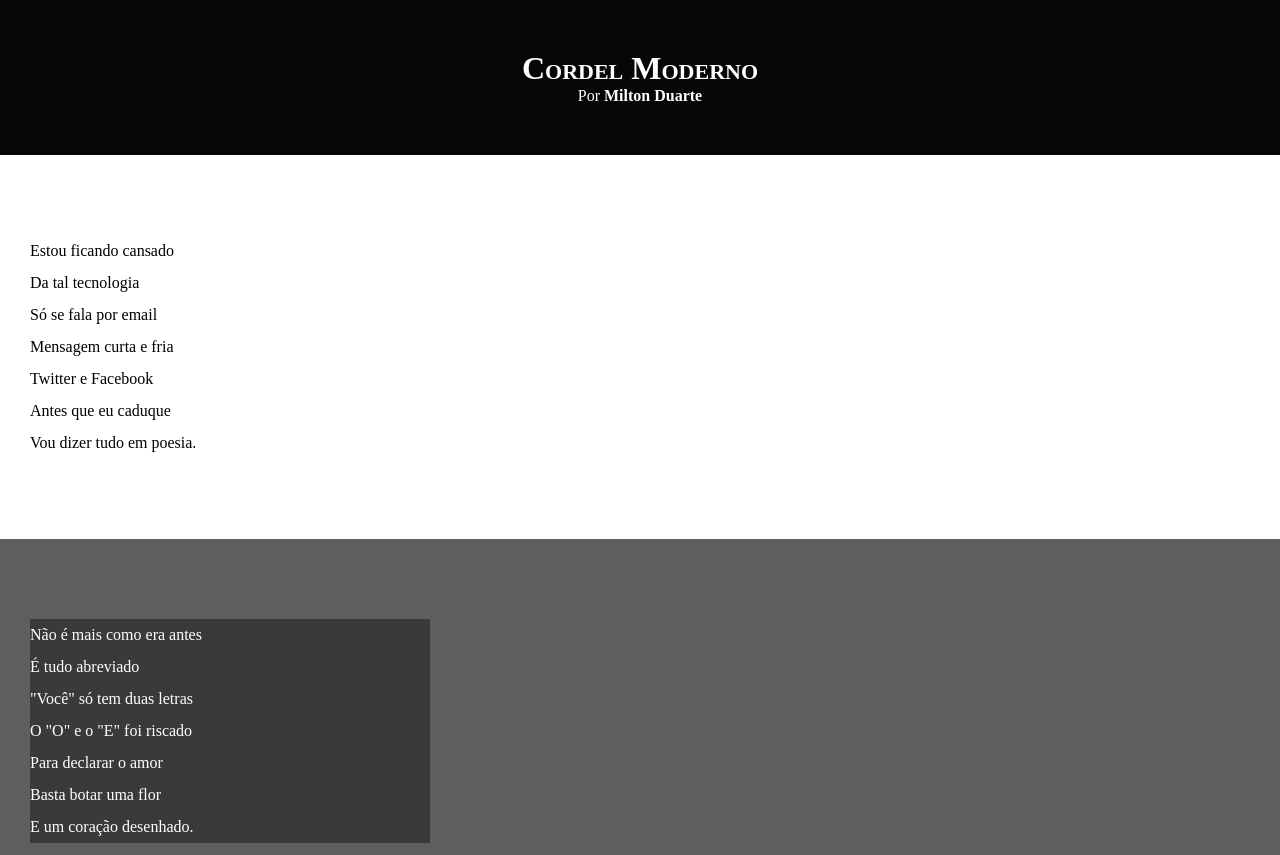
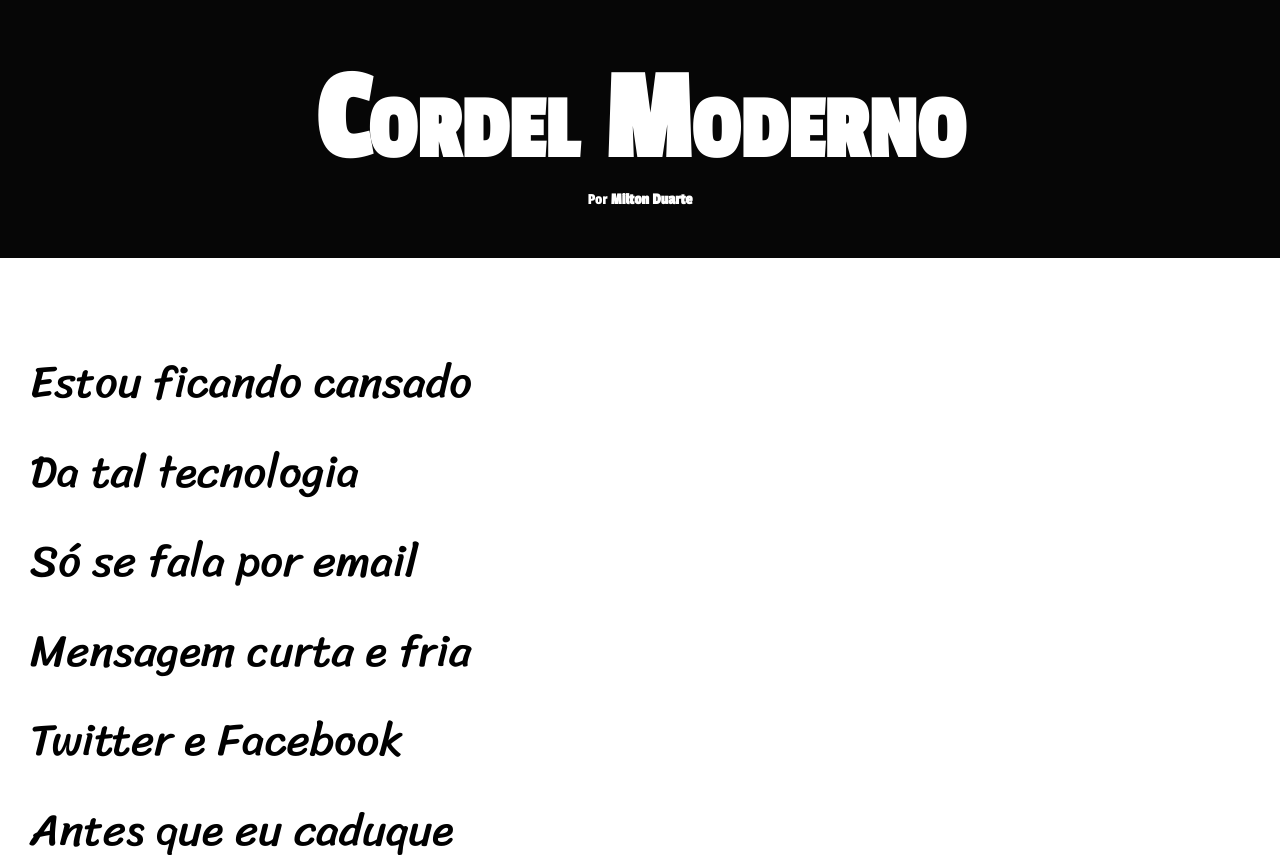
Before and after one commit to daniarcanjo/html-css, a plain HTML site: page desafios/d012/index.html in a window 1280 px wide. Shown: the top 855 px of the page. Drawn offline with Linux system fonts and the light colour scheme.

Commit message:
atualização de estilo desafio 12

```diff
--- a/desafios/d012/estilo/style.css
+++ b/desafios/d012/estilo/style.css
@@ -1,5 +1,14 @@
 @charset "UTF-8";
 
+@import url('https://fonts.googleapis.com/css2?family=Passion+One&display=swap');
+
+@import url('https://fonts.googleapis.com/css2?family=Passion+One&family=Sriracha&display=swap');
+
+:root{
+    --fonte1:verdana, geneva, tahoma, sans-serif;
+    --fonte2: 'Passion One', cursive;
+    --fonte3: 'Sriracha', cursive;
+}
 *{
     margin: 0px;
     padding: opx;
@@ -8,17 +17,20 @@
 html, body {
     min-height: 100vh;
     background-color: darkgray;
+    font-family: var(--fonte1);
 }
 
 header{
     background-color: rgb(6, 6, 6);
     color: white;
     text-align: center;
+    font-family: var(--fonte2);
 }
 
 header > h1 {
     padding-top: 50px;
     font-variant: small-caps;
+    font-size: 10vw;
 }
 
 header > p {
@@ -40,6 +52,8 @@ section{
     padding-bottom: 10vh;
     line-height:  2em;
     padding-left: 30px;
+    font-family: var(--fonte3);
+    font-size: 3.5vw;
 }
 
 section.normal{
```
